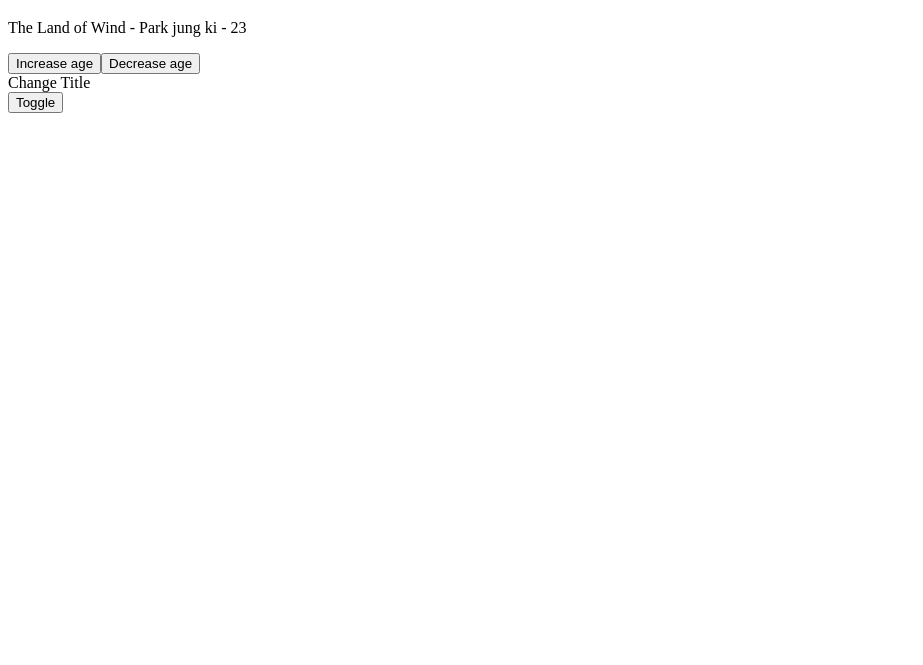
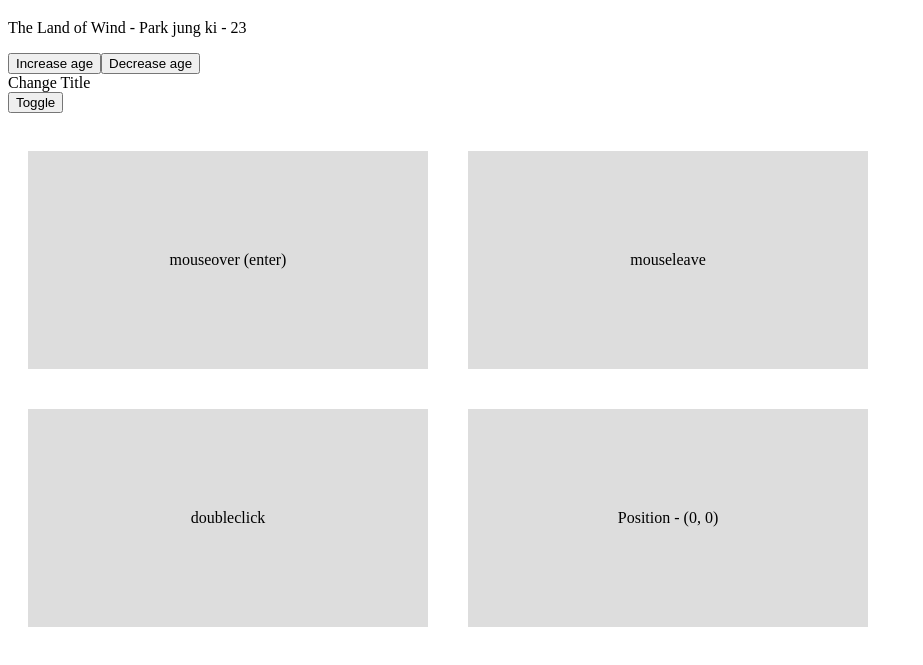
Before and after one commit to AlbertSigsbert/Vue-Sandbox, a plain HTML site: page index.html in a window 1280 px wide. Shown: the part 61-726 px from the top of the page, without its empty margins (0-923 px from the left). Drawn offline with nearby package versions, Linux system fonts and the light colour scheme.

Commit message:
MouseEvents

```diff
--- a/app.js
+++ b/app.js
@@ -5,7 +5,9 @@ const app = Vue.createApp({
       title: "The Land of Wind",
       author: "Park jung ki",
       age: 23,
-      showBooks:true
+      showBooks:true,
+      x:0,
+      y:0
     };
   },
   methods:{
@@ -14,6 +16,18 @@ const app = Vue.createApp({
     },
     toggle(){
         this.showBooks = !this.showBooks
+    },
+
+    handleEvent(e,data){
+      console.log('Event type: ',e.type);
+      if (data) {
+        console.log('Data: ',data);
+      }
+    },
+    handleMousemove(e){
+      this.x = e.offsetX;
+      this.y = e.offsetY;
+
     }
   }
 });
--- a/index.html
+++ b/index.html
@@ -5,7 +5,16 @@
     <meta http-equiv="X-UA-Compatible" content="IE=edge">
     <meta name="viewport" content="width=device-width, initial-scale=1.0">
     <script src="https://unpkg.com/vue@3/dist/vue.global.js"></script>
-
+    <style>
+        .box{
+            padding: 100px 0;
+            width: 400px;
+            text-align: center;
+            background: #ddd;
+            margin: 20px;
+            display: inline-block;
+        }
+    </style>
     <title>Vue JS</title>
 </head>
 <body>
@@ -22,6 +31,14 @@
         <div>
          <button @click="toggle">Toggle</button>
         </div>
+
+        <br/>
+
+        <!-- Mouse Events -->
+        <div class="box" @mouseover="handleEvent($event, 12)">mouseover (enter)</div>
+        <div class="box" @mouseleave="handleEvent">mouseleave</div>
+        <div class="box" @dblclick="handleEvent">doubleclick</div>
+        <div class="box" @mousemove="handleMousemove">Position - ({{x}}, {{y}})</div>
     </div>
 
     <script src="app.js"></script>
```
